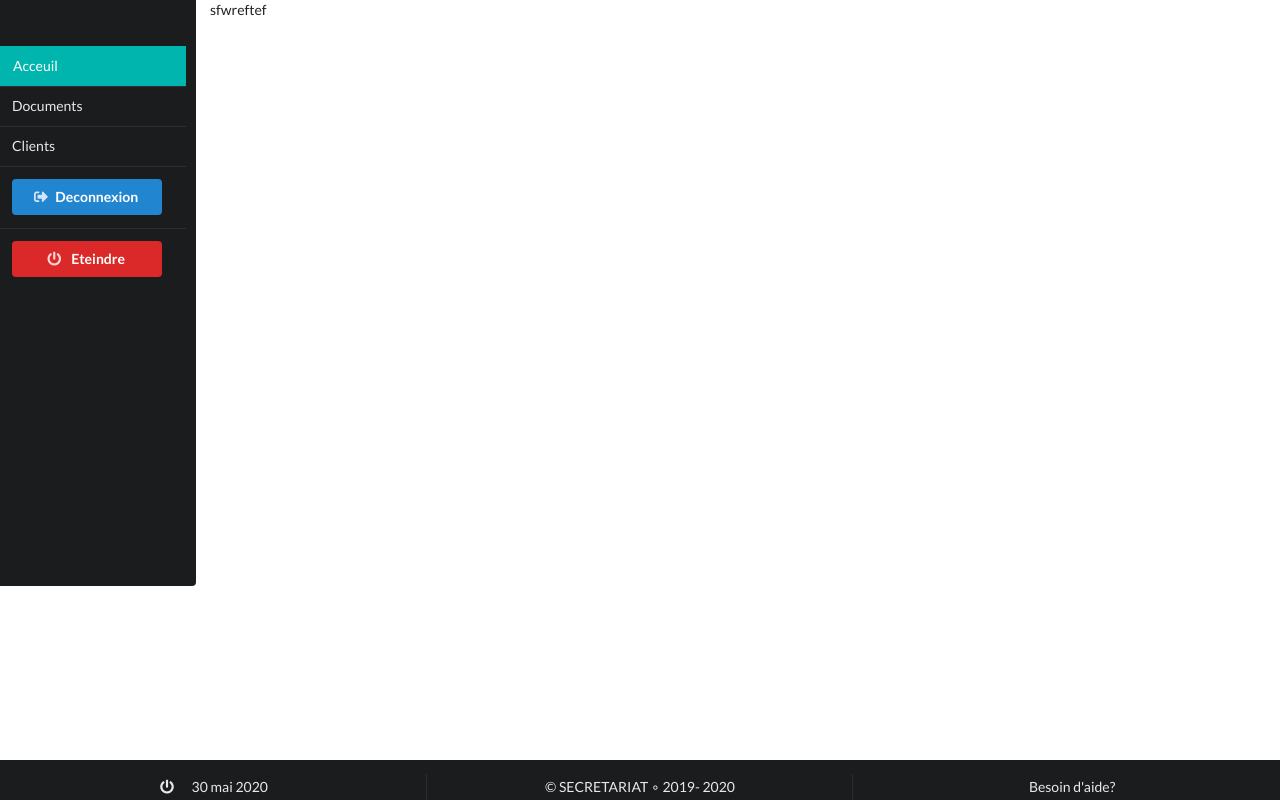
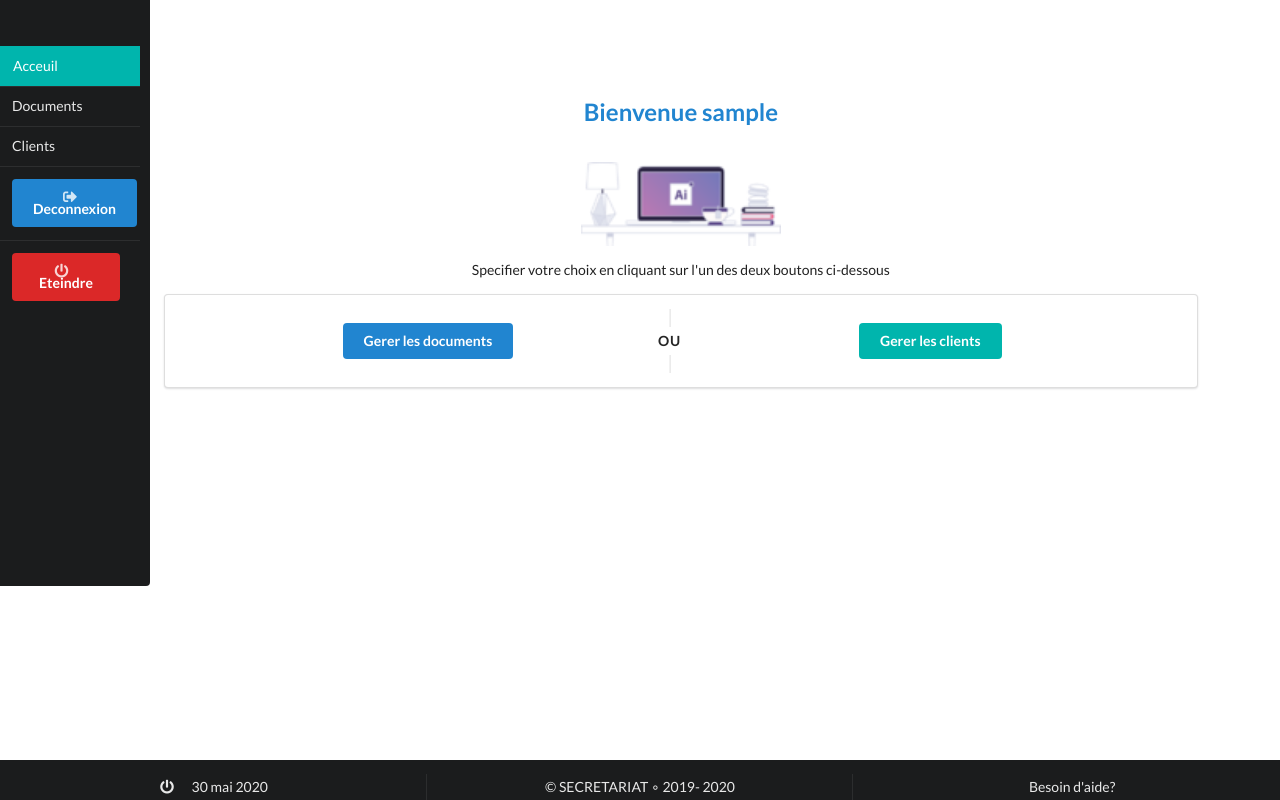
Before and after one commit to HeroNational/secretary-app, a PHP site: page /pages/interface/index.php in a window 1280 px wide. Run offline with PHP 8.4, Linux system fonts and the light colour scheme; the visitor is signed in with stand-in values (Sample User, id 1).

Commit message:
Interface de la page d'acceuil

```diff
--- a/includes/menu.php
+++ b/includes/menu.php
@@ -1,15 +1,15 @@
 
-        <div class="ui menu inverted vertical dark" style="padding:60px 10px;" id="mainmenu">
+        <div class="ui menu two wide column inverted vertical dark" style="padding:60px 10px;" id="mainmenu">
             <div class="ui container">
                 <a class="active item teal">Acceuil</a>
                 <a class="item teal">Documents</a>
                 <a class="item teal">Clients</a>
                 <div class="item teal">
-                    <a href="../traitements/deconnexion.php" class="ui primary button" style="width:150px"><i
+                    <a href="../traitements/deconnexion.php" class="ui primary button"><i
                             class="ui log out icon"></i>Deconnexion</a>
                 </div>
                 <div class="item teal">
-                    <a href="#" onclick="offer()" class="ui button red" style="width:150px"><i
+                    <a href="#" onclick="offer()" class="ui button red"><i
                             class="ui shutdown icon"></i> Eteindre</a>
                 </div>
             </div>
--- a/pages/interface/index.php
+++ b/pages/interface/index.php
@@ -17,15 +17,28 @@
         <?php
             include("../../includes/menu.php");
         ?>
-        <div class="ui column">
-            <div class="ui container" >
-                sfwreftef
+
+        <div class="ui thirteen wide column center aligned" style="margin-top: 100px;">
+            <h2 class="ui blue image header">
+                Bienvenue <span class="greating"><?php echo $_SESSION['login'] ?></span>
+                <br>
+                <br>
+                <img src="../../images/workspace1_122059.png" style="width:200px;" class="image">
+            </h2>
+            <div class="content">Specifier votre choix en cliquant sur l'un des deux boutons ci-dessous</div>
+            <div class="ui two column stackable center aligned grid segment">
+                <div class="column">
+                    <div class="ui button blue">Gerer les documents</div>
+                </div>
+                <div class="ui vertical divider">ou</div>
+                <div class="column">
+                    <div class="teal ui button ">Gerer les clients</div>
+                </div>
+            </div>
         </div>
         <?php
                 include("../../includes/footer.php");
             ?>
-        </div>
-    </div>
 
         <script>
             function offer() {
```
Also changed, not shown: pages/interface/documentafficher.php (added, +42 -0 lines), pages/interface/documentajouter.php (added). Lines whose indentation alone changed are shown as unchanged.
